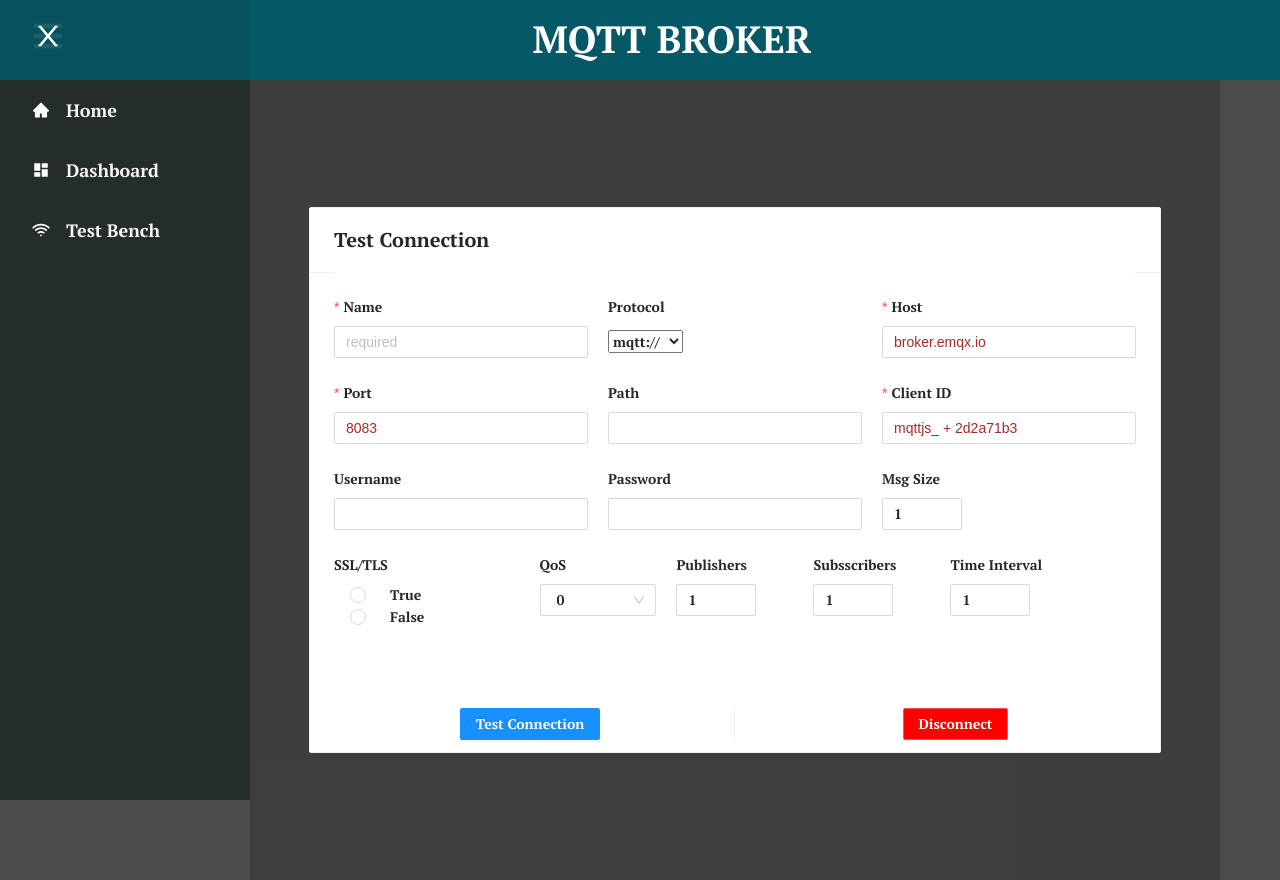
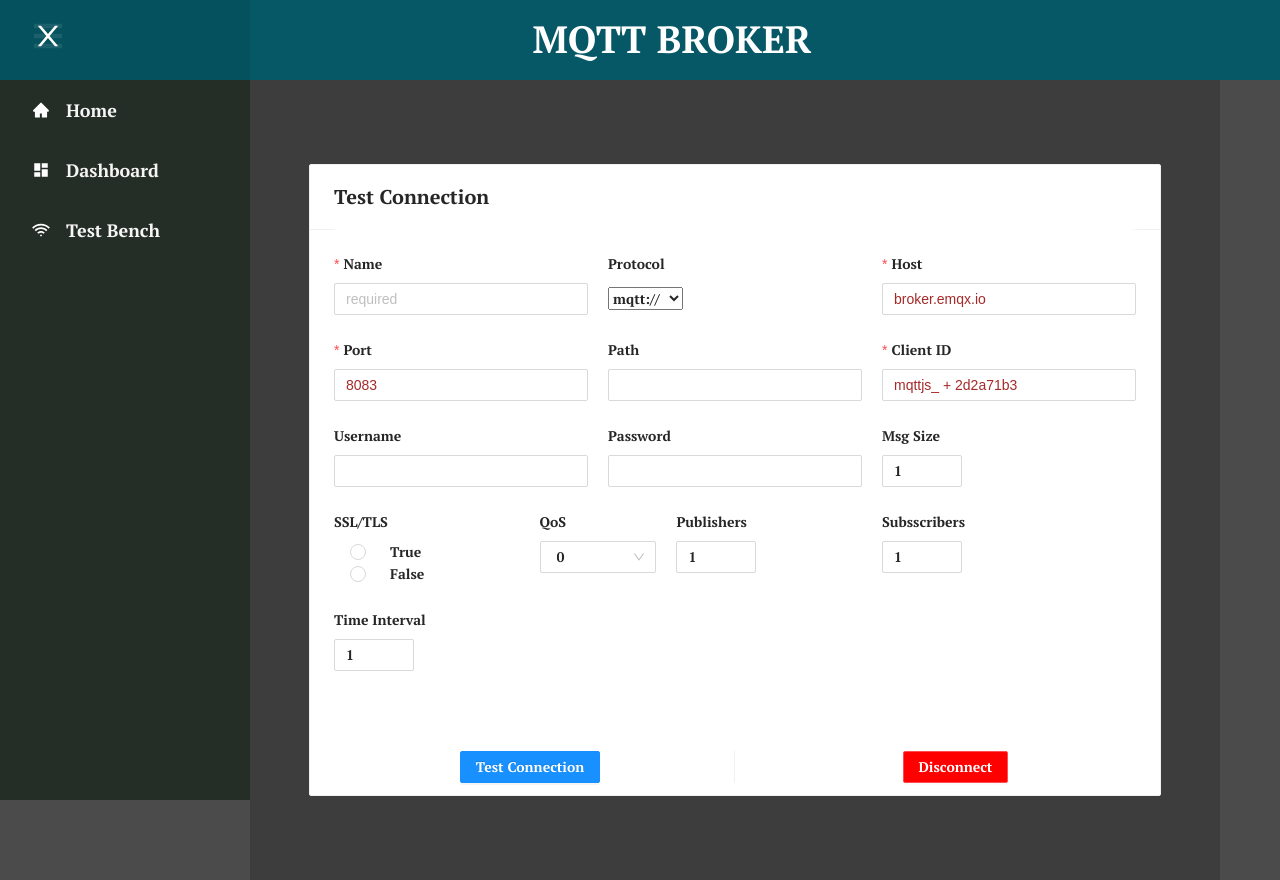
Before and after one commit to rexfordkode/IIoT-Dashboard, a React (Create React App) app in the folder client/: page /testconnection in a window 1280 px wide. Built offline with nearby package versions, Linux system fonts and the light colour scheme; a web font is replaced by a local one.

Commit message:
Added features

```diff
--- a/client/src/components/Hook/Subscriber.js
+++ b/client/src/components/Hook/Subscriber.js
@@ -48,6 +48,7 @@ const Subscriber = ({ sub, unSub, showUnsub }) => {
             )}
             {showUnsub ? (
               <Button
+                id="danger-button2"
                 type="danger"
                 style={{ marginLeft: "10px" }}
                 onClick={handleUnsub}
--- a/client/src/pages/Dashboard.css
+++ b/client/src/pages/Dashboard.css
@@ -88,6 +88,17 @@ li.ant-list-item {
   background: rgba(221, 4, 4, 0.918);
   color: white;
 }
+#danger-button2{
+  background: rgba(221, 4, 4, 0.918);
+  color: white;
+padding-left: 0;
+}
+
+#danger-button2:hover{
+  background: rgba(179, 11, 11, 0.432);
+  color: rgb(255, 0, 0);
+padding-left: 0;
+}
 
 .ant-select-selection-item {
   padding-right: 0 !important;
--- a/client/src/pages/Home.css
+++ b/client/src/pages/Home.css
@@ -18,6 +18,7 @@ p {
   top: 0px;
   max-width: 800px;
   margin-left: 50px;
+  color: rgba(11, 162, 221, 0.87);
 }
 
 @media(max-width: 400px) {
@@ -33,7 +34,7 @@ p {
 @media(max-width: 800px) {
 
   p{
-    top: 58px;
+    top: 158px;
     left: -200px;
     margin-right: -200px;
     font-size: 20px;
--- a/client/src/pages/TestConnection.css
+++ b/client/src/pages/TestConnection.css
@@ -94,13 +94,14 @@ li.ant-list-item {
 
 @media(max-width: 800px) {
   .testconnection {
-    top: 250px;
+    top: 350px;
     width:450px;
     margin: 0 auto;
     left: 5px;
     width: 100%;
   }
 }
+
 @media(max-width: 450px) {
   .testconnection{
      left:-5px;
--- a/client/src/pages/TestConnection.js
+++ b/client/src/pages/TestConnection.js
@@ -160,21 +160,21 @@ export const TestConnection = () => {
             </Select>
           </Form.Item>
         </Col>
-        <Col span={4}>
+        <Col span={6}>
           <Form.Item label="Publishers" name="publishers">
             <InputNumber
               name="publishers"
              />
           </Form.Item>
         </Col>
-        <Col span={4}>
+        <Col span={7}>
           <Form.Item label="Subsscribers" name="subscribers">
             <InputNumber
               name="subscribers"
               />
           </Form.Item>
         </Col>
-        <Col span={4}>
+        <Col span={8}>
           <Form.Item label="Time Interval" name="time_interval">
             <InputNumber
               name="timeInterval"
```
